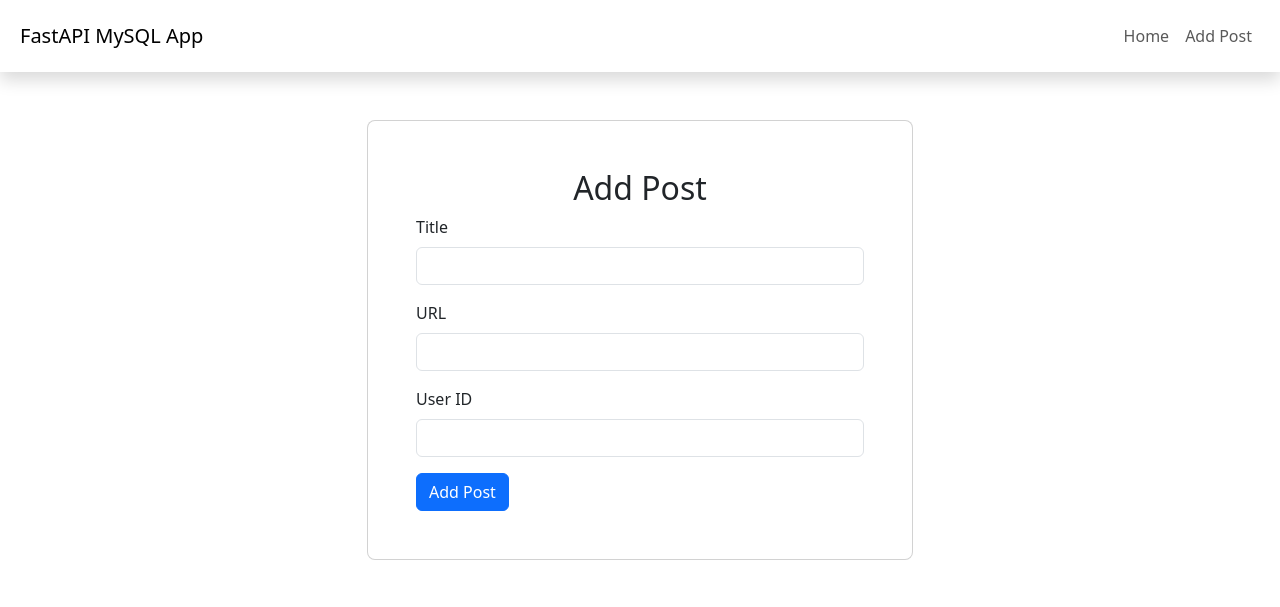
After one commit to shim369/FastAPI-MySQL-Post-App, a FastAPI app: template templates/add.html in a window 1280 px wide. The commit adds this page. Shown: the top 607 px of the page. Run offline with FastAPI, Linux system fonts and the light colour scheme; the template is opened without the code that fills it, so the values that code supplies are empty.

Commit message:
add post function

```diff
--- a/main.py
+++ b/main.py
@@ -1,7 +1,7 @@
 from fastapi import FastAPI, HTTPException, Depends, Request, status, Form
 from fastapi.responses import HTMLResponse, RedirectResponse
 from fastapi.templating import Jinja2Templates
-from pydantic import BaseModel
+from pydantic import BaseModel, Field
 from typing import Annotated
 import models
 from database import engine, SessionLocal
@@ -17,7 +17,7 @@ models.Base.metadata.create_all(bind=engine)
 class PostBase(BaseModel):
     title: str
     url: str
-    user_id: int
+    user_id: int = Field(..., ge=1)
 
 class UserBase(BaseModel):
     username: str
@@ -37,11 +37,17 @@ async def read_root(request: Request, db: db_dependency):
     context = {"request": request, "posts": posts, "title": "FastAPI MySQL App"}
     return templates.TemplateResponse("index.html", context)
 
+@app.get("/add_post", response_class=HTMLResponse, status_code=status.HTTP_200_OK)
+async def add_post_form(request: Request):
+    context = {"request": request, "title": "Add Post | FastAPI MySQL App"}
+    return templates.TemplateResponse("add.html", context)
+
 @app.post("/posts/", status_code=status.HTTP_201_CREATED)
 async def create_post(post: PostBase, db: db_dependency):
     db_post = models.Post(**post.dict())
     db.add(db_post)
     db.commit()
+    return RedirectResponse(url="/", status_code=status.HTTP_303_SEE_OTHER)
 
 @app.get("/posts/{post_id}", response_class=HTMLResponse, status_code=status.HTTP_200_OK)
 async def read_post(post_id: int, db: db_dependency, request: Request):
--- /dev/null
+++ b/static/js/addPost.js
@@ -0,0 +1,27 @@
+document
+  .getElementById("addPostForm")
+  .addEventListener("submit", async (event) => {
+    event.preventDefault();
+
+    const formData = new FormData(event.target);
+    const jsonData = {};
+    formData.forEach((value, key) => {
+      jsonData[key] = value;
+    });
+
+    try {
+      const response = await fetch("/posts/", {
+        method: "POST",
+        headers: {
+          "Content-Type": "application/json",
+        },
+        body: JSON.stringify(jsonData),
+      });
+      if (!response.ok) {
+        throw new Error("Failed to add post");
+      }
+      window.location.href = "/";
+    } catch (error) {
+      console.error("Error:", error);
+    }
+  });
--- /dev/null
+++ b/templates/add.html
@@ -0,0 +1,44 @@
+{% extends 'base.html' %} {% block main %}
+<main>
+  <div class="container py-5 h-100">
+    <div class="row d-flex justify-content-center align-items-center h-100">
+      <div class="col-lg-8 col-xl-6">
+        <div class="card rounded-3">
+          <div class="card-body p-4 p-md-5">
+            <h2 class="text-center">Add Post</h2>
+            <form id="addPostForm" action="/posts/" method="POST" class="mt-2">
+              <div class="mb-3">
+                <label for="title" class="form-label">Title</label>
+                <input
+                  type="text"
+                  id="title"
+                  name="title"
+                  value=""
+                  class="form-control"
+                />
+              </div>
+              <div class="mb-3">
+                <label for="url" class="form-label">URL</label>
+                <input id="url" name="url" value="" class="form-control" />
+              </div>
+              <div class="mb-3">
+                <label for="user_id" class="form-label">User ID</label>
+                <input
+                  type="number"
+                  id="user_id"
+                  name="user_id"
+                  value=""
+                  class="form-control"
+                  min="1"
+                />
+              </div>
+              <button type="submit" class="btn btn-primary">Add Post</button>
+            </form>
+          </div>
+        </div>
+      </div>
+    </div>
+  </div>
+</main>
+<script src="/static/js/addPost.js"></script>
+{% endblock %}
--- a/templates/base.html
+++ b/templates/base.html
@@ -21,7 +21,7 @@
                   <a class="nav-link" href="/">Home</a>
                 </li>
                 <li class="nav-item">
-                  <a class="nav-link" href="/addtask">Add Post</a>
+                  <a class="nav-link" href="/add_post">Add Post</a>
                 </li>
             </div>
           </div>
```
